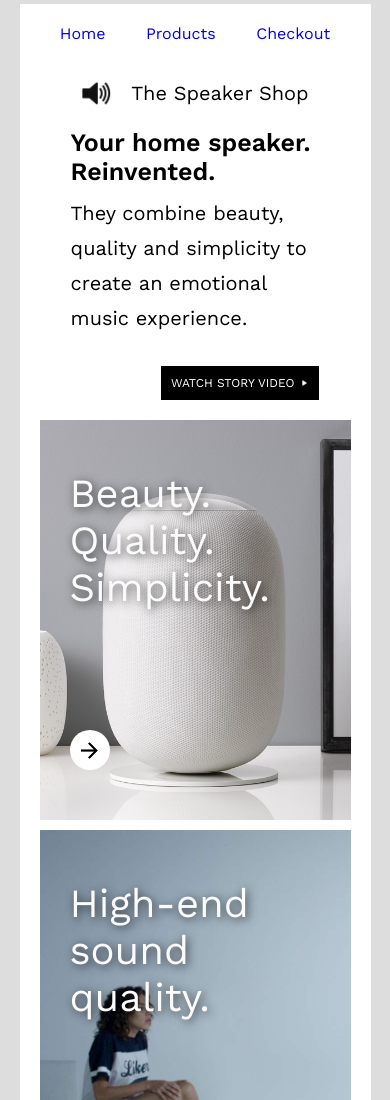
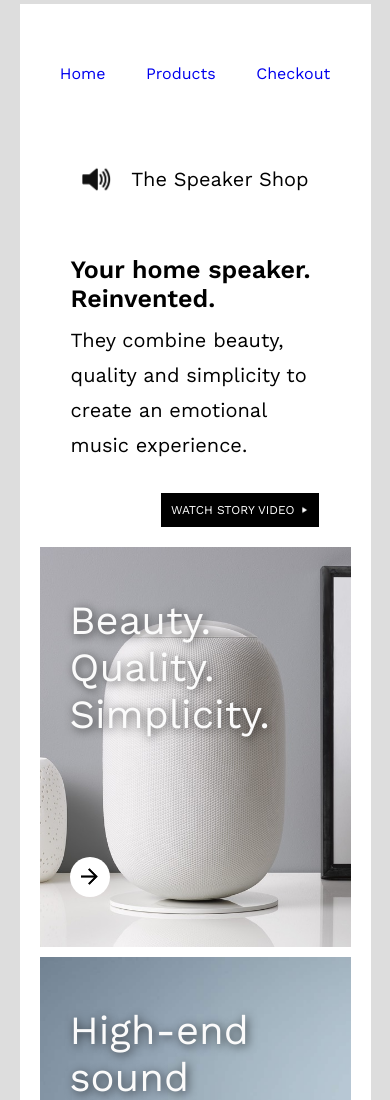
Before and after one commit to habidbesp/gh-page-speaker, a plain HTML site: page index.html in a window 390 px wide. Shown: the top 1100 px of the page. Drawn offline with nearby package versions, Linux system fonts and the light colour scheme.

Commit message:
height added to header in mediaqueri

```diff
--- a/style.css
+++ b/style.css
@@ -218,11 +218,13 @@ footer {
 
   header {
     padding: 0;
-    height: 10vh;
+    height: 25vh;
     display: flex;
     flex-direction: column-reverse;
+    justify-content: space-around;
     margin-bottom: 2rem;
   }
+
   .speaker {
     width: 100%;
     display: flex;
```
